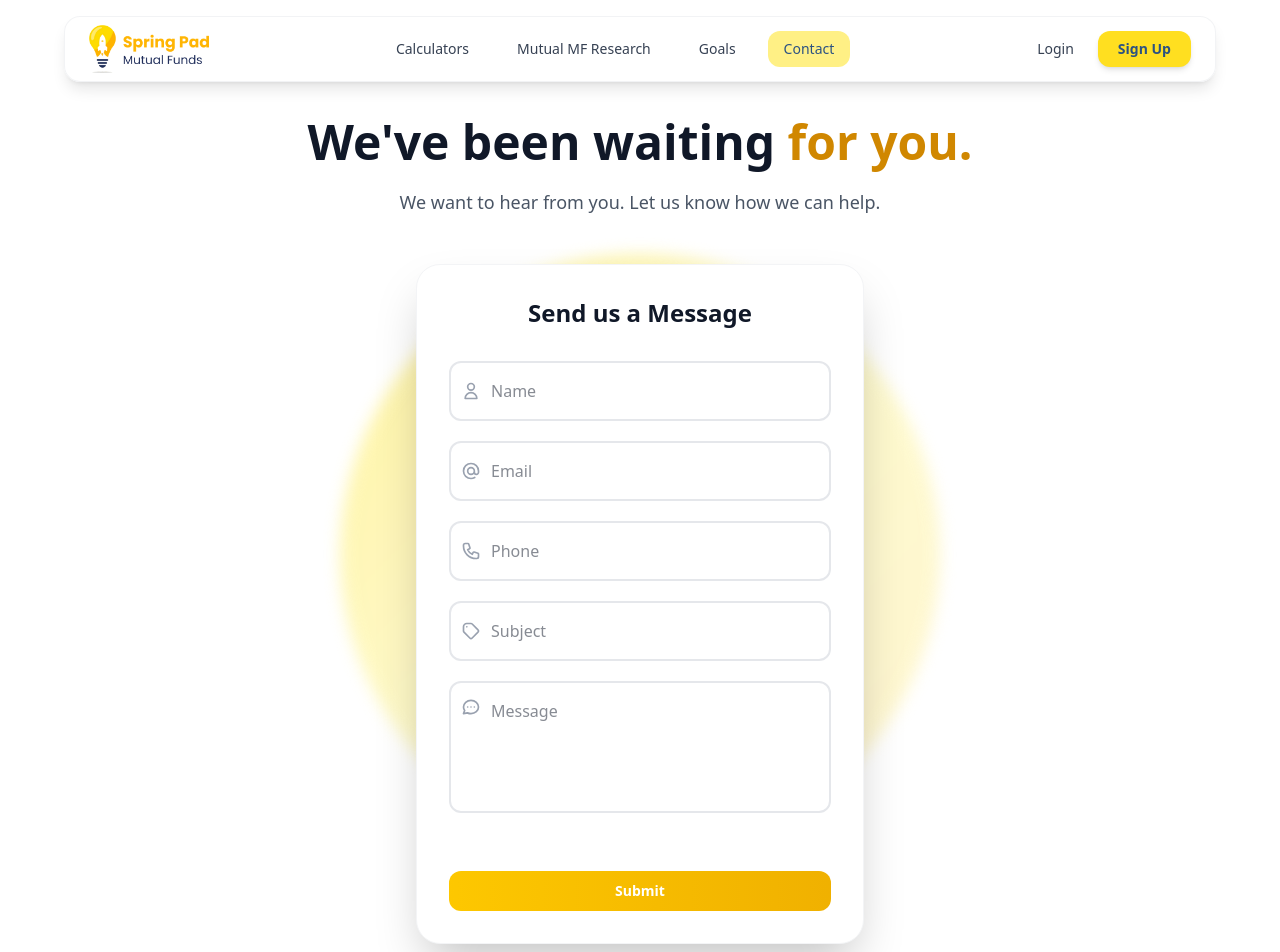
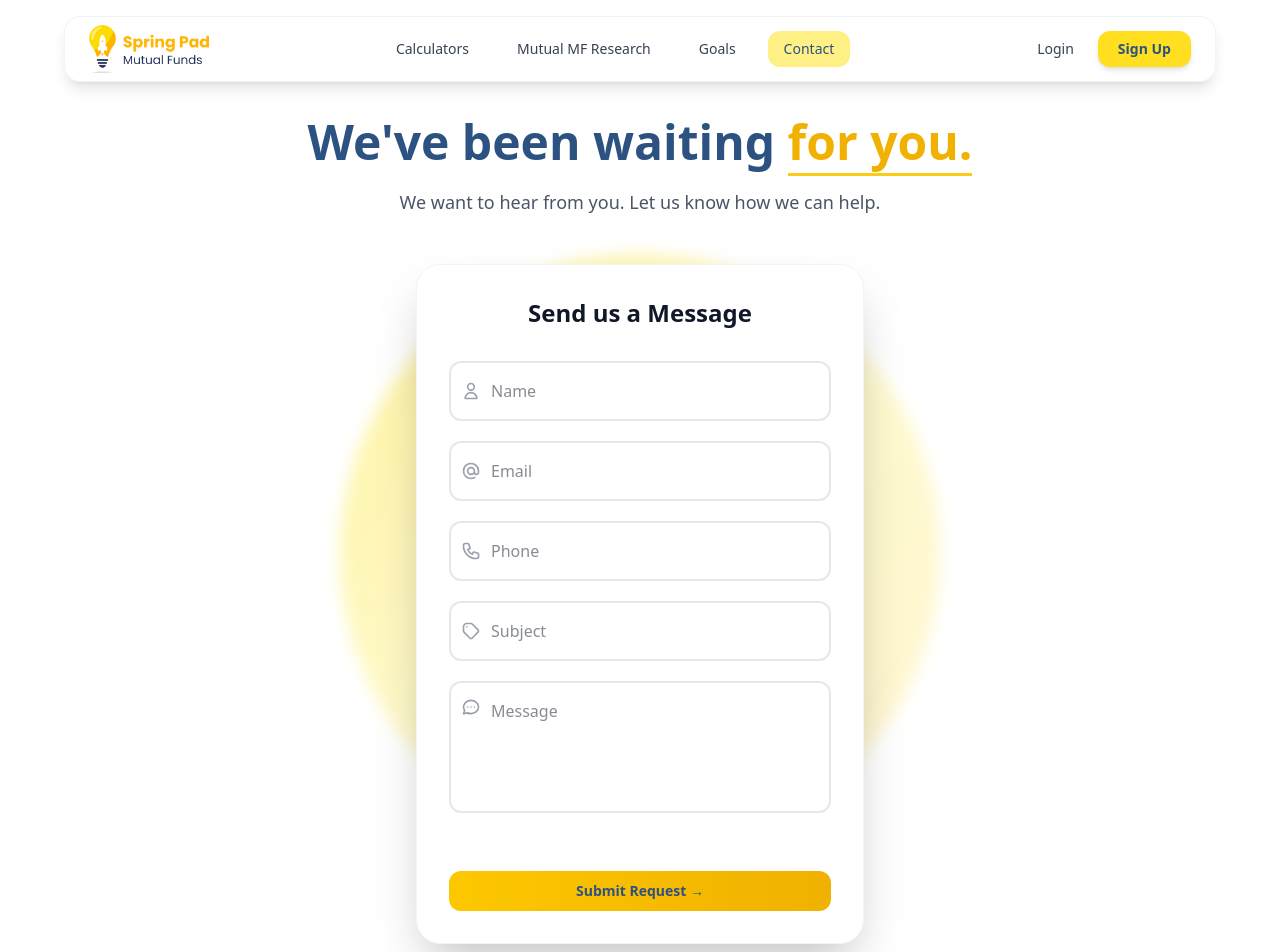
Before and after one commit to devleo10/springpad, a Next.js app: page /contact in a window 1280 px wide. Shown: the top 952 px of the page. Built offline with nearby package versions, Linux system fonts and the light colour scheme.

Commit message:
feat: Update ContactPage and FeaturePage styles and text for improved aesthetics and clarity

```diff
--- a/components/ContactPage.tsx
+++ b/components/ContactPage.tsx
@@ -40,9 +40,9 @@ const ContactPage = () => {
         <div className="w-full max-w-6xl mx-auto relative z-10 px-4">
           {/* Header Section */}
           <div className="text-center mb-12 w-full">
-            <h1 className="text-4xl md:text-5xl font-bold text-gray-900 mb-4 leading-tight">
+            <h1 className="text-4xl md:text-5xl font-bold text-[#2C5282] mb-4 leading-tight">
               We&apos;ve been waiting{" "}
-              <span className="text-yellow-600">for you.</span>
+              <span className="animated-underline font-semibold text-yellow-500">for you.</span>
             </h1>
 
             <p className="text-gray-600 text-lg mb-8">
@@ -198,9 +198,9 @@ const ContactPage = () => {
                 {/* Submit Button */}
                 <Button
                   type="submit"
-                  className="w-full bg-gradient-to-r from-yellow-400 to-yellow-500 hover:from-yellow-500 hover:to-yellow-600 text-white font-semibold py-4 px-6 rounded-xl transition-all duration-200 transform hover:scale-[1.02] hover:shadow-lg mt-8"
+                  className="w-full bg-gradient-to-r from-yellow-400 to-yellow-500 hover:from-yellow-500 hover:to-yellow-600 text-[#2C5282] font-semibold py-4 px-6 rounded-xl transition-all duration-200 transform hover:scale-[1.02] hover:shadow-lg mt-8"
                 >
-                  Submit
+                  Submit Request →
                 </Button>
               </form>
             </div>
--- a/components/FeaturePage.tsx
+++ b/components/FeaturePage.tsx
@@ -1,7 +1,6 @@
 "use client";
 
 import React from "react";
-import { motion } from "framer-motion";
 import Image from "next/image";
 
 // Security feature data matching the design
@@ -80,7 +79,7 @@ const FeaturePage = () => {
         {/* Description */}
         <div className="text-center mb-12">
           <p className="text-gray-600 text-lg max-w-4xl mx-auto leading-relaxed">
-            We value the trust you place in us that's why, we are committed to keeping highest standards for securing
+            We value the trust you place in us that&apos;s why, we are committed to keeping highest standards for securing
             transactions and customer confidentiality
           </p>
         </div>
```
